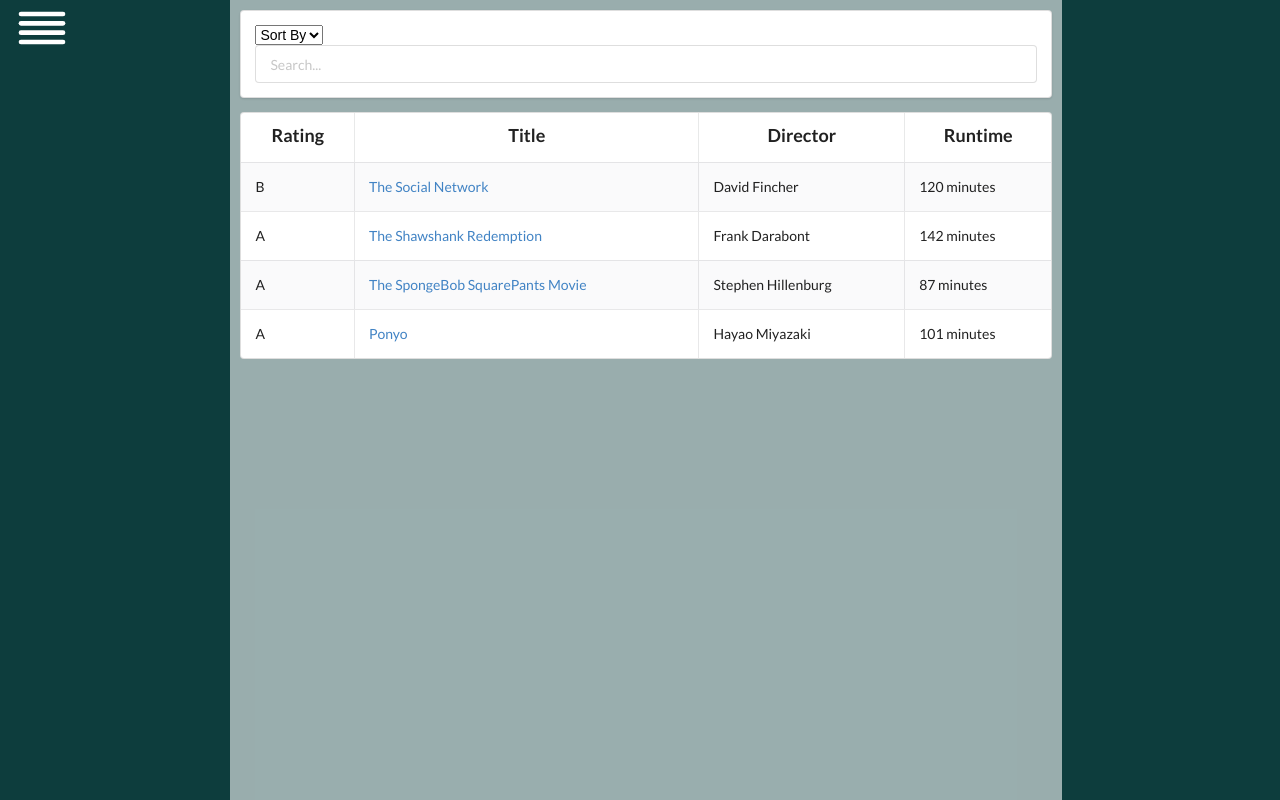
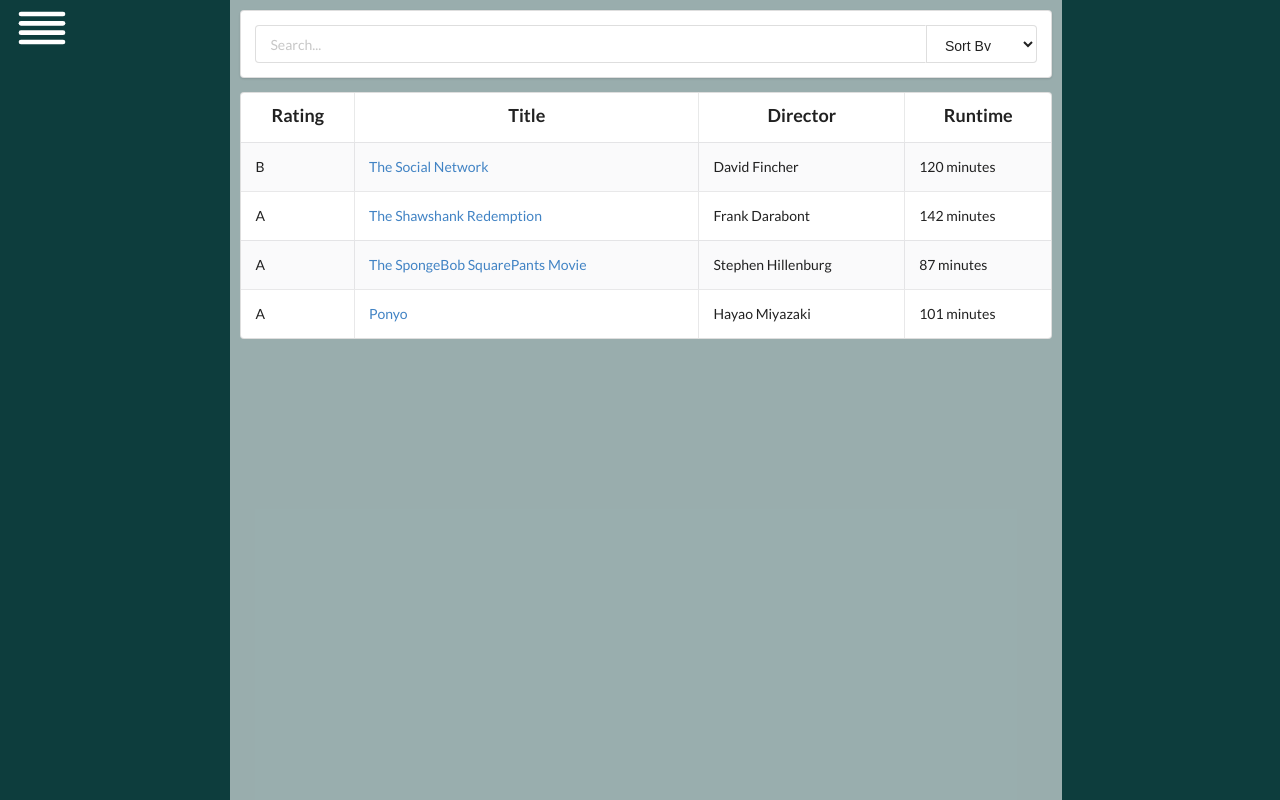
Before and after one commit to Ddupasquier/phase2Project-Flatiron, a React (Create React App) app: page /movies in a window 1280 px wide. Built offline with nearby package versions, Linux system fonts and the light colour scheme; data requests are answered from the project's data file.

Commit message:
search and sort done

```diff
--- a/src/Components/MovieList.js
+++ b/src/Components/MovieList.js
@@ -33,20 +33,23 @@
 
   return (
     <>
-
       <div className="ui segment">
-        <select value={sortBy} onChange={(e) => setSortBy(e.target.value)}>
-          <option value="">Sort By</option>
-          <option value="title">Title</option>
-          <option value="rating">Rating</option>
-        </select>
-        <div className="ui input fluid">
+        <div class="ui action input fluid">
           <input
+            type="text"
+            placeholder="Search..."
             value={search}
             onChange={(e) => setSearch(e.target.value)}
-            type="text"
-            placeholder="Search..."
-          ></input>
+          />
+          <select
+            class="ui compact selection dropdown"
+            value={sortBy}
+            onChange={(e) => setSortBy(e.target.value)}
+          >
+            <option value="">Sort By</option>
+            <option value="title">Title</option>
+            <option value="rating">Rating</option>
+          </select>
         </div>
       </div>
       <table className="ui celled striped padded table">
```
